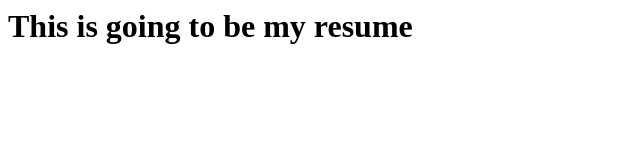
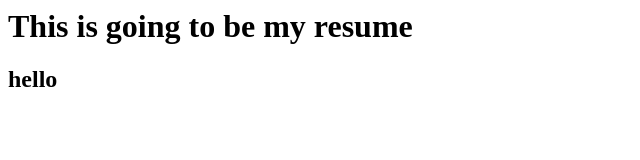
Before and after one commit to Amantht/crt, a plain HTML site: page index.html in a window 1280 px wide. Shown: the full height of the page, 0-640 px from the left. Drawn offline with Linux system fonts and the light colour scheme.

Commit message:
crt 2nd commit

```diff
--- a/index.html
+++ b/index.html
@@ -9,6 +9,9 @@
 <h1>
     This is going to be my resume
 </h1>
+<h2>
+    hello
+</h2>
 
 </body>
 
```
